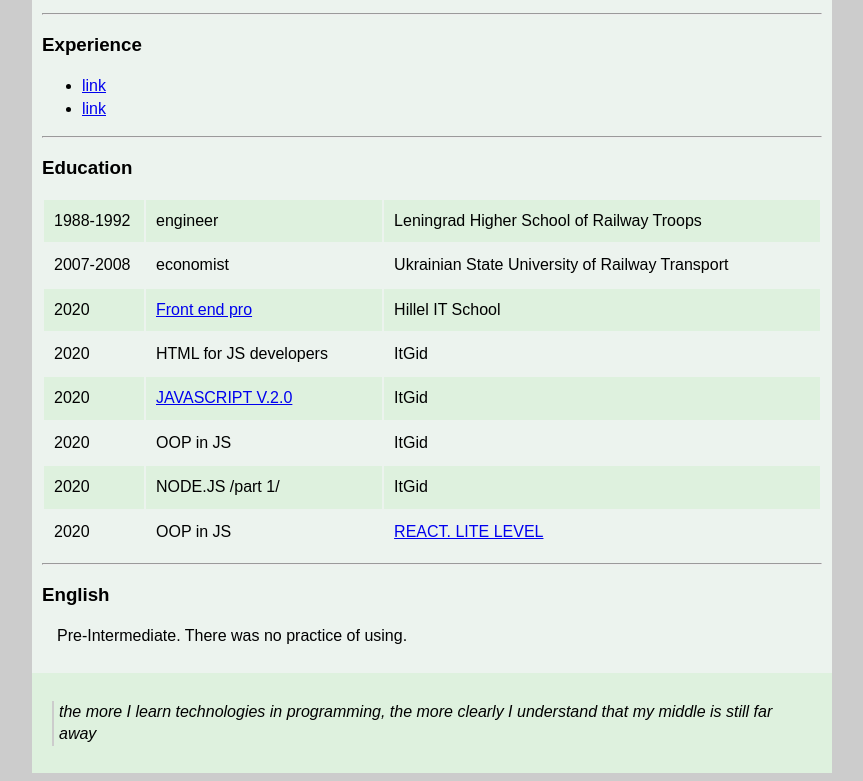
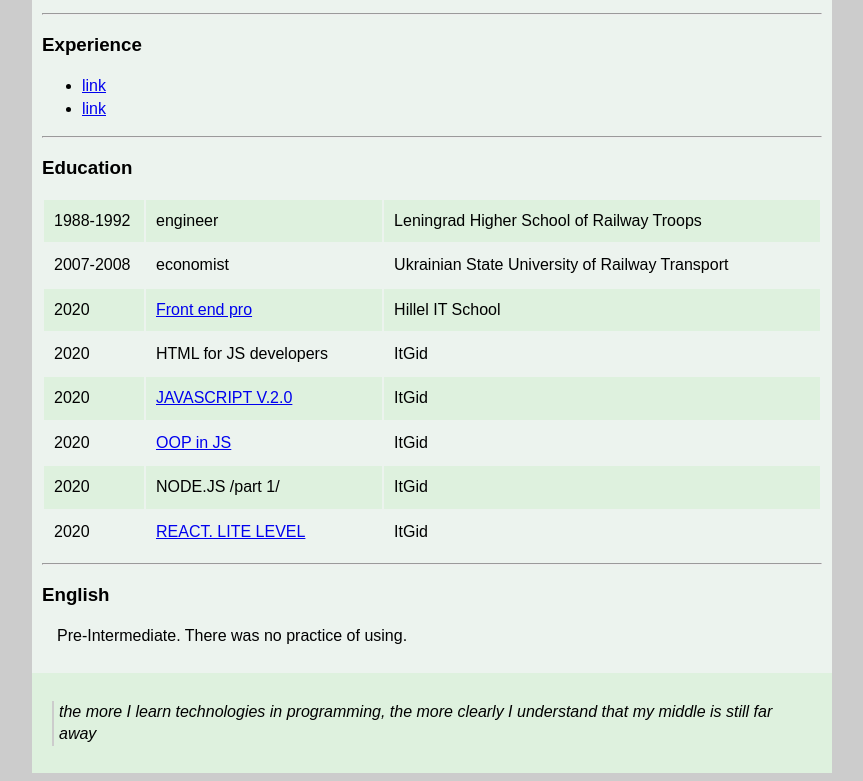
Before and after one commit to OKuts/rsschool-cv, a plain HTML site: page index.html in a window 1280 px wide. Shown: the part 1159-1940 px from the top of the page, without its empty margins (208-1071 px from the left). Drawn offline with Linux system fonts and the light colour scheme.

Commit message:
fix: link and add new sertificate

```diff
--- a/index.html
+++ b/index.html
@@ -108,7 +108,7 @@
                     </tr>
                     <tr>
                         <td>2020 </td>
-                        <td>OOP in JS</td>
+                        <td><a href="https://itgid.info/img/certificate/03_g89zd4u462.png">OOP in JS</a></td>
                         <td>ItGid</td>
                     </tr>
                     <tr>
@@ -118,8 +118,8 @@
                     </tr>
                     <tr>
                         <td>2020 </td>
-                        <td>OOP in JS</td>
-                        <td><a href="https://certificate.ithillel.ua/view/51707233/en">REACT. LITE LEVEL</a></td>
+                        <td><a href="https://itgid.info/img/certificate/02_igr1148.png">REACT. LITE LEVEL</a></td>
+                        <td>ItGid</td>
                     </tr>
                 </table>
             </section>
```
